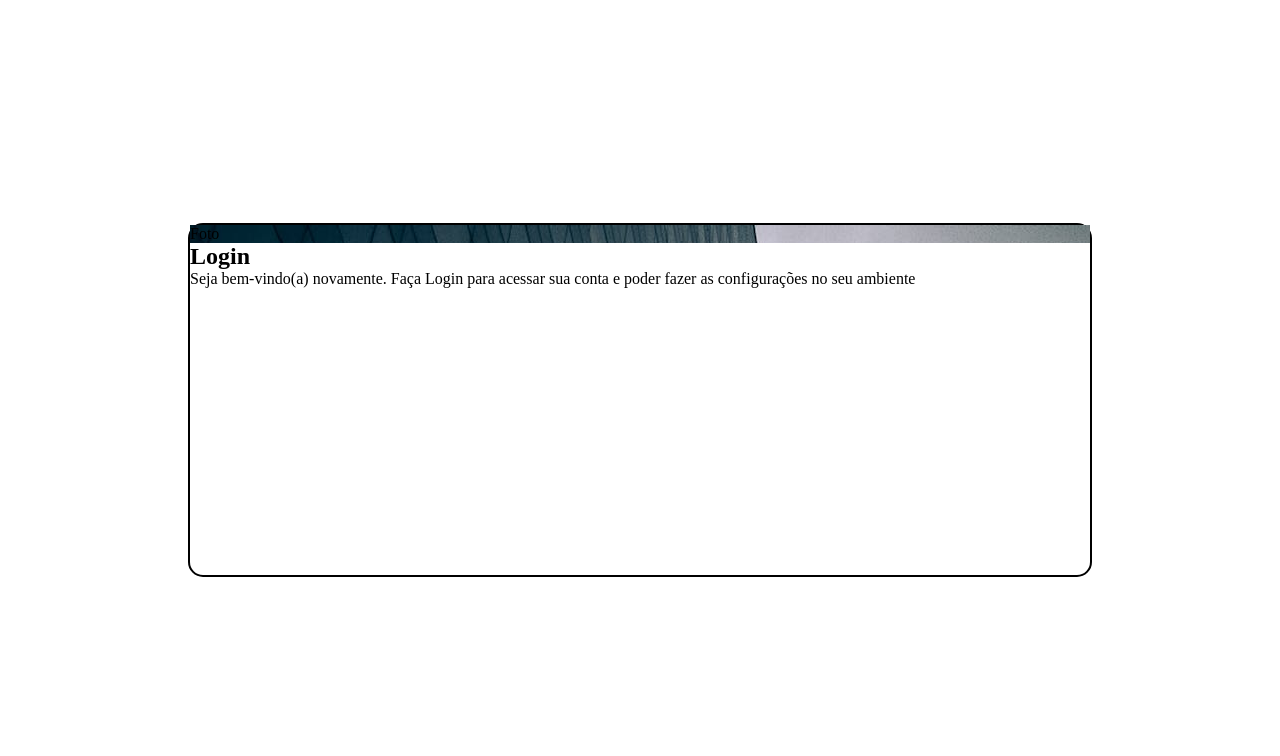
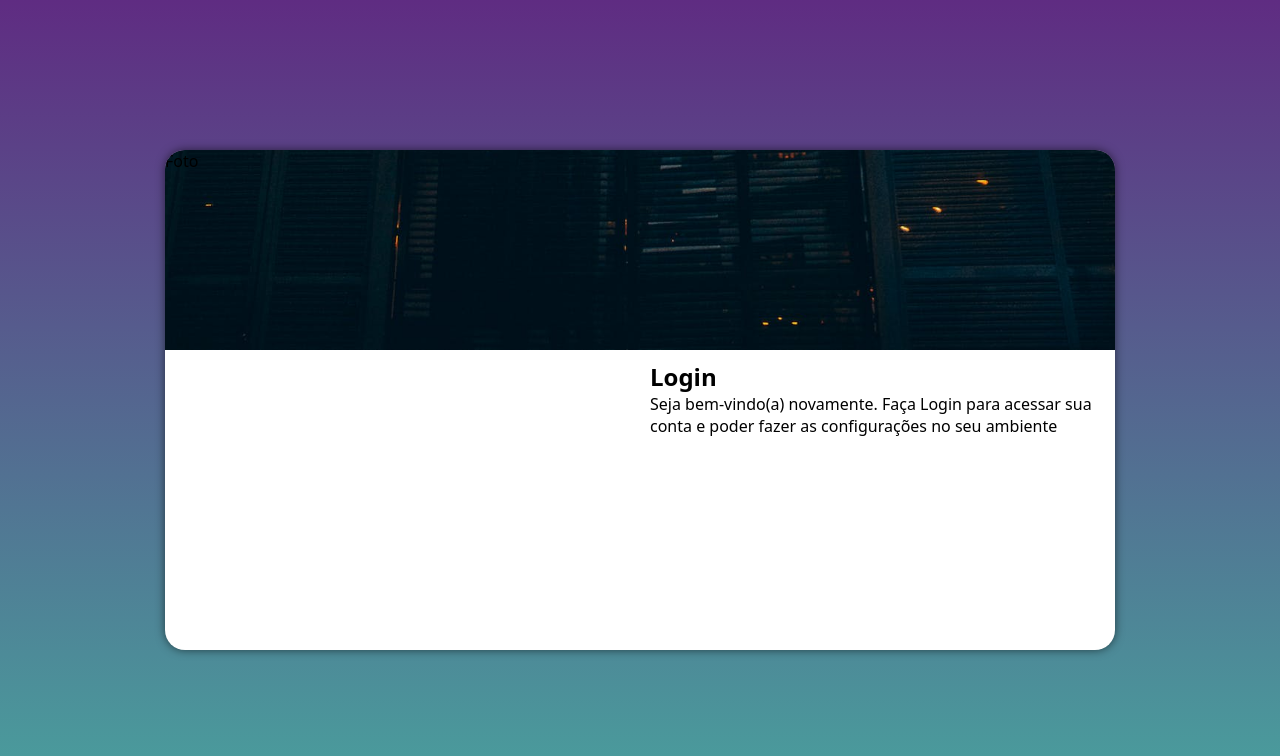
Before and after one commit to GustavoPhellipe/projeto-login, a plain HTML site: page index.html in a window 1280 px wide. Drawn offline with Linux system fonts and the light colour scheme.

Commit message:
media query para outras telas

```diff
--- /dev/null
+++ b/estilos/media-query.css
@@ -0,0 +1,36 @@
+@charset "UTF-8";
+
+@media screen and (min-width:768px) and (max-width: 992px) {
+    body{
+       background-image: linear-gradient(to top, #49a09d, #5f2c82);
+    }
+    section#login {
+        width: 80vw;
+    }
+
+    section#login > div#imagem{
+        float: left;
+        width: 30%;
+        height: 100%;
+    }
+
+    section#login > div#formulario {
+        float: right;
+        width: 70%;
+    }
+}
+
+@media screen and (min-width: 992px) {
+    body{
+        background-image: linear-gradient(to top, #49a09d, #5f2c82);
+     }
+
+    section#login {
+        width: 950px;
+    }
+
+    section#login > div#formulario {
+        float: right;
+        width: 50%;
+    }
+}
--- a/estilos/style.css
+++ b/estilos/style.css
@@ -3,38 +3,54 @@
 /*
    Paleta de Cores
    Verde: #49a09d
-   Roxo: #5f2c82
-
+   Liláis: #5f2c82
 */
 
 *{
     margin: 0px;
     padding: 0px;
+    font-family: system-ui, -apple-system, BlinkMacSystemFont, 'Segoe UI', Roboto, Oxygen, Ubuntu, Cantarell, 'Open Sans', 'Helvetica Neue', sans-serif;
+    box-sizing: border-box;
 }
 
-main{
+body, html{
+    background-color: #5f2c82 ;
+    width: 100vw;
+    height: 100vh;
+}
+
+main {
     position: relative;
-    width: 100%;
     height: 100vh;
+    width: 100vw;
 }
 
 section#login{
     position: absolute;
     top: 50%;
     left: 50%;
+    transform: translate(-50%, -50%);
+    overflow: hidden;
 
-    transform: translate(-50%, -50%);
-    width: 900px;
-    height: 350px;
-    border-radius: 15px;
-    border: 2px solid black;
+    background-color: white;
+    width: 250px ;
+    height: 500px;
+    border-radius: 20px;
+    box-shadow: 0px 0px 10px rgba(0, 0, 0, 0.559);
+
+    transition: width 3s, height 3s;
+    transition-timing-function: ease;
 }
 
-#imagem{
+#login > div#imagem{
     display: block;
-    background-image: url(../imagens/pexels-dinnow-9444476.jpg);
+    background: #5f2c82 url(../imagens/pexels-dinnow-9444476.jpg) no-repeat;
+    background-size: cover;
+    background-position: left bottom;
+    height: 200px;
+}
 
-
-
-
+section#login > div#formulario{
+    display: block;
+    padding: 10px;
 }
--- a/index.html
+++ b/index.html
@@ -5,6 +5,7 @@
     <meta name="viewport" content="width=device-width, initial-scale=1.0">
     <title>Login</title>
     <link rel="stylesheet" href="estilos/style.css">
+    <link rel="stylesheet" href="estilos/media-query.css">
 </head>
 <body>
     <main>
```
